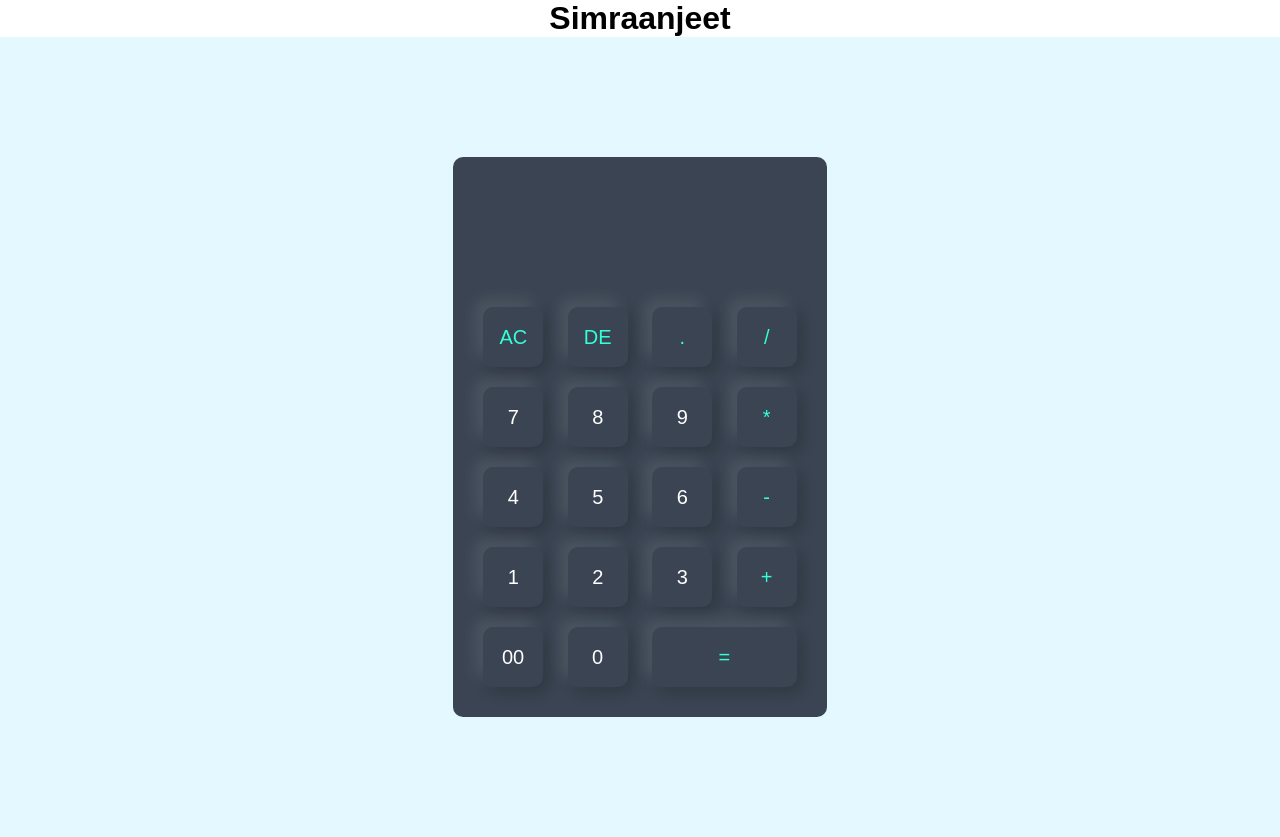
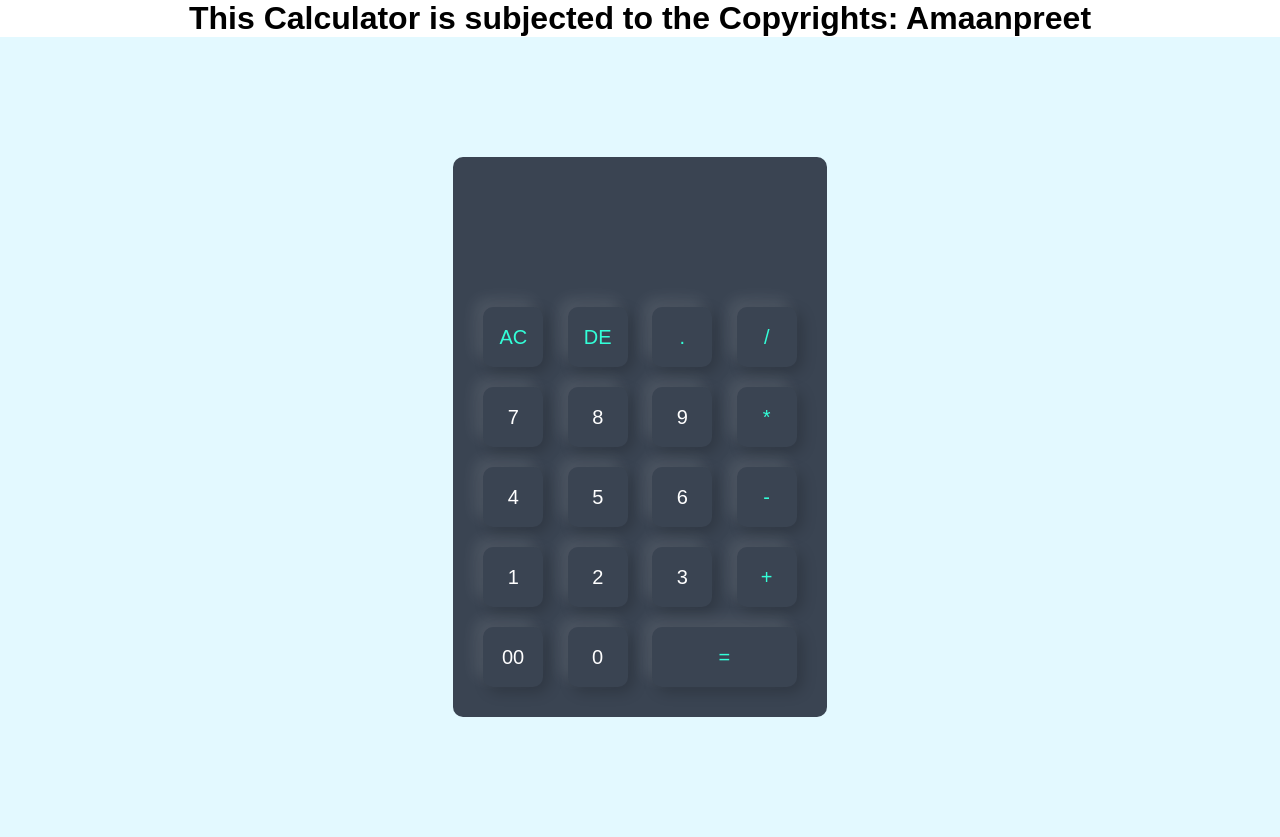
Before and after one commit to Navjot3630/calculator, a Flask app: page / in a window 1280 px wide. Run offline with Flask 3, Linux system fonts and the light colour scheme.

Commit message:
Title change

```diff
--- a/templates/index.html
+++ b/templates/index.html
@@ -6,7 +6,7 @@
     <link rel="stylesheet" href="{{ url_for('static' , filename = 'style.css')}}">
 </head>
 <body>
-<h1>Simraanjeet</h1>
+<h1>This Calculator is subjected to the Copyrights: Amaanpreet</h1>
 
 <div class="container">
   <div class="calculator">
```
Also changed, not shown: 1 other file.
